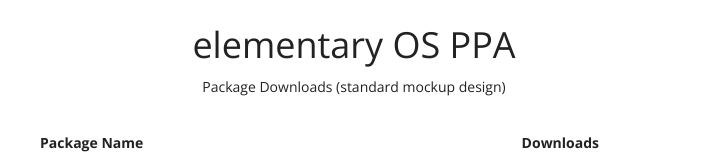
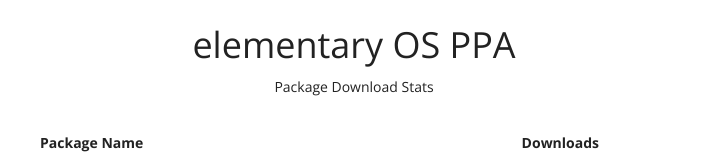
Before and after one commit to resir014/e-stats-mockup, a plain HTML site: page index.html in a window 1280 px wide. Shown: the top 161 px of the page, without its empty margins (286-993 px from the left). Drawn offline with nearby package versions, Linux system fonts and the light colour scheme.

Commit message:
remove placeholder text.

```diff
--- a/index.html
+++ b/index.html
@@ -13,7 +13,7 @@
   <header>
     <div class="container">
       <h1>elementary OS PPA</h1>
-      <p>Package Downloads (standard mockup design)</p>
+      <p>Package Download Stats</p>
     </div>
   </header>
 
```
